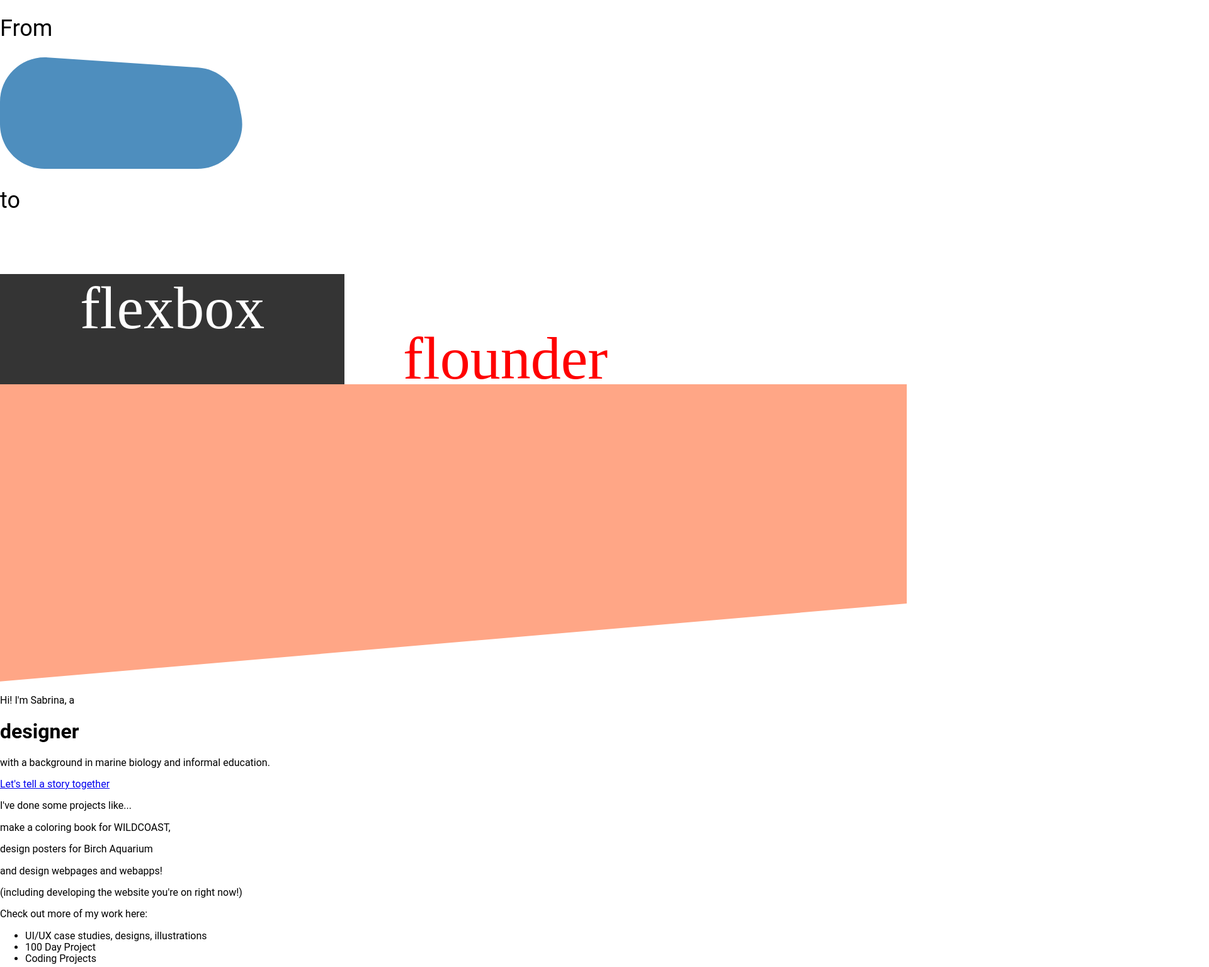
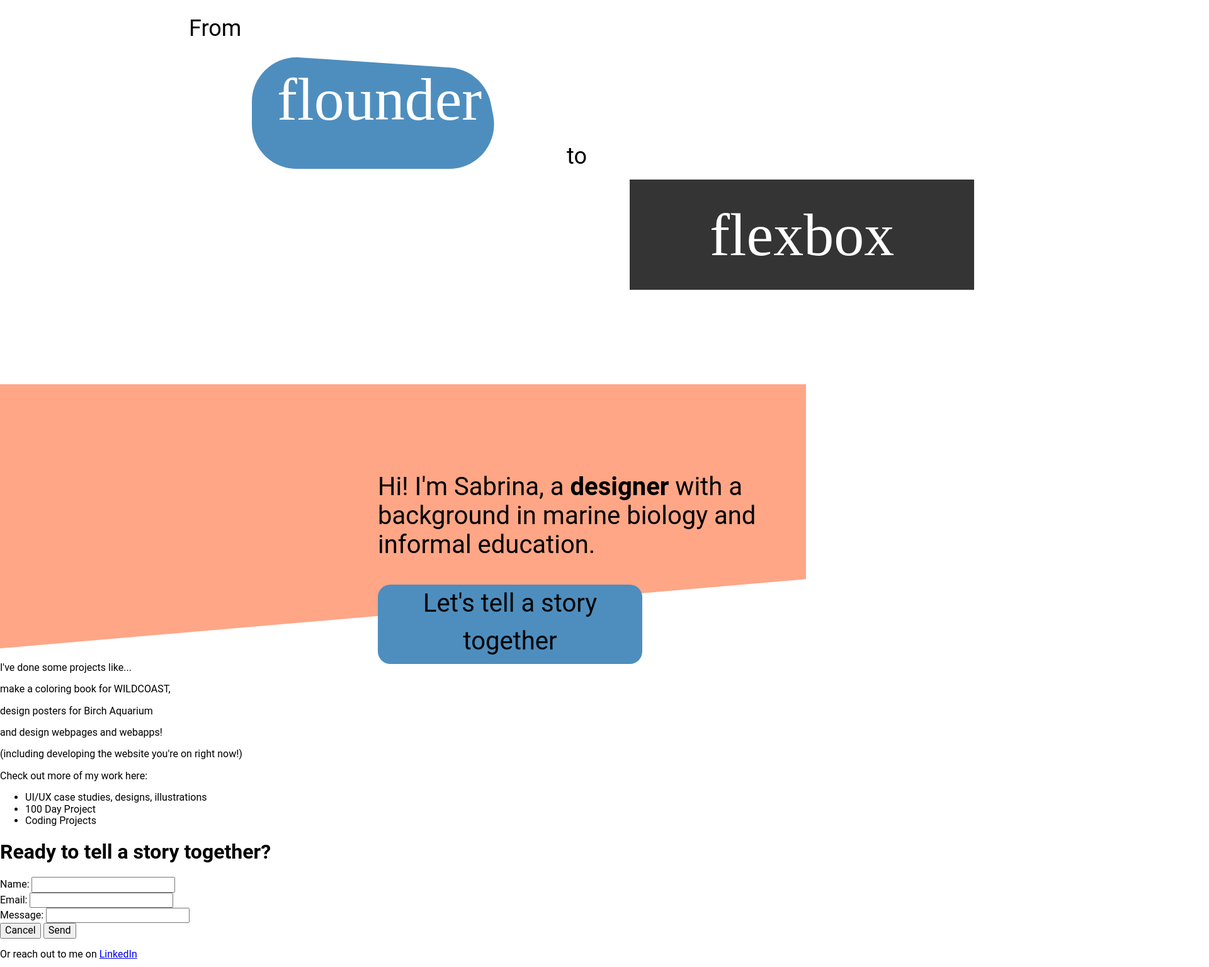
Before and after one commit to tinysabs/portfolio-page, a plain HTML site: page index.html in a window 1280 px wide. Shown: the top 1535 px of the page at 63% size, 1920 px wide, since content can reach past the window. Drawn offline with Linux system fonts and the light colour scheme.

Commit message:
positioned images and added button

```diff
--- a/index.html
+++ b/index.html
@@ -9,31 +9,34 @@
     </head>
     <body>
         <div id="header">
-            <h1>From</h1>
+            <div id="header-first">
+                <h1>From</h1>
+            </div>
             <div id="flounder-block">
-                <h2>flounder</h2>
-                <svg width="385" height="178" viewBox="0 0 385 178" fill="none" xmlns="http://www.w3.org/2000/svg">
-                    <text x="50" y="50">flounder</text>
+                <svg id="flounder-box" width="385" height="178" viewBox="0 0 385 178" fill="none" xmlns="http://www.w3.org/2000/svg">
                     <path id="flounder-rec" d="M0 71.9731C0 30.8718 34.792 -1.64282 75.7993 1.13545L314.689 17.3204C346.73 19.4912 373.324 42.8986 379.545 74.4044L383.265 93.2464C391.931 137.132 358.343 178 313.61 178H71C31.7878 178 0 146.212 0 107V71.9731Z" fill="#4E8EBE"/>
+                    <text  font-size= "96px" font-family= "La Belle Aurore"
+                    x="40" y="100" fill="white">flounder</text>
                 </svg>
-
             </div>
-            <h1>to</h1>
+            <div id="header-second">
+                <h1 >to</h1>
+            </div>
             <div id="code-block">
-
                 <h3>flexbox</h3>
             </div>
         </div>
         <div id="intro">
             <div id="intro-block">
-                <svg width="1440" height="473" viewBox="0 0 1440 473" fill="none" xmlns="http://www.w3.org/2000/svg">
+                <svg width=100% height=auto viewBox="0 0 1440 473" fill="none" xmlns="http://www.w3.org/2000/svg">
                     <path d="M0 0H1440V348L-15 473L0 0Z" fill="#FFA686"/>
                     </svg>
-                <p>Hi! I'm Sabrina, a </p>
-                <h1>designer</h1>
-                <p> with a background in marine biology and informal education.</p>
-                <div id="intro-button">
-                    <a href="#contact">Let's tell a story together</a>
+                <div id="intro-text">
+                    <p>Hi! I'm Sabrina, a <strong>designer</strong> with a background in marine biology and informal education.</p>
+
+                    <div id="intro-button">
+                        <a href="#contact">Let's tell a story together</a>
+                    </div>
                 </div>
             </div>
         </div>
--- a/styles.css
+++ b/styles.css
@@ -15,7 +15,7 @@ html{
     color: red;
     text-align: center;
     display:inline;
-    position:relative;
+    /* position:relative; */
     z-index: 1;
 }
 #header h3{
@@ -23,11 +23,28 @@ html{
     font-style: normal;
     font-weight: 400;
     font-size: 96px;
-    line-height: 108px;
     color:white;
     text-align: center;
+    line-height: 175px;}
+/* putting in cool shapes */
+
+#flounder-rec{
+    z-index: -1;
+    position: relative;
 }
-/* putting in cool shapes */
+#flounder-text{
+    z-index: 1;
+    overflow: visible;
+    color:white;
+    position:absolute;
+    left: 40px;
+    top: 20px;
+}
+
+#flounder-block{
+    position:relative;
+    left:400px;
+}
 #code-block{
     height: 175px;
     width: 547px;
@@ -35,32 +52,49 @@ html{
     top: 148px;
     border-radius: 0px;
     background: #343434;
+    position: relative;
+    left: 100px;
 }
-/* #flounder-block{
-    height: 178px;
-    width: 400px;
-    border-radius: 10% 19% 67% 60% / 29% 53% 34% 0% ;
+#header-first{
+    position:relative;
+    left: 300px;
+}
+#header-second{
+    position:relative;
+    left: 900px;
+    top: -70px;
+}
+#code-block{
+    position:relative;
+    left: 1000px;
+    top: -150px;
+}
+
+#intro-block{
+    position:relative;
+}
+#intro-text{
+    position:absolute;
+    top: 100px;
+    left:600px;
+    display:inline;
+    font-size: 40px;
+}
+
+#intro-button a:link, a:visited{
+    display:inline-block;
+    width:420px;
+    height:126px;
+    line-height:1.5;
     background: #4E8EBE;
-} */
-/* #intro-block{
-    width: 1440px;
-    height: 473px;
-    viewBox
-    background: #FFA686;
- } */
-#flounder-rec{
-    z-index: -1;
-    position: absolute;
-    left: 221px;
-    top: 57px;
+    color:black;
+    border-radius:20px;
+    justify-content: center;
+    text-align:center;
+    align-items: center;
+    text-decoration: none;}
+
+#intro-button a:hover, a:active{
+    background: #343434;
+    color: white;
 }
-#flounder-block text{
-    z-index: 1;
-    overflow: visible;
-    color:red;
-}
-#flounder-block h2{
-    position: absolute;
-    top:50%;
-    left:50%;
-}
```
